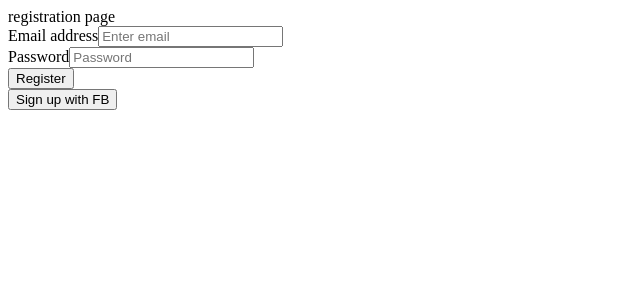
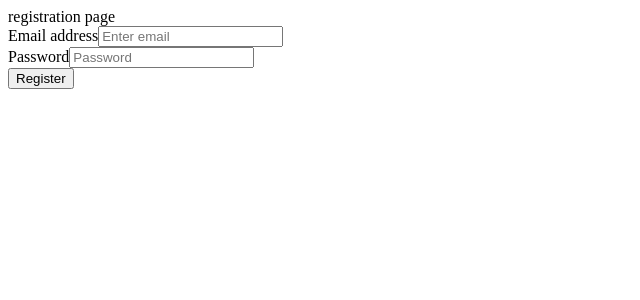
Before and after one commit to JULIERAJ/KIDS-FIRST-v2, a React (Create React App) app in the folder frontend/: page /register in a window 1280 px wide. Shown: the top 300 px of the page, without its empty margins (0-640 px from the left). Built offline with nearby package versions, Linux system fonts and the light colour scheme; no server answers.

Commit message:
delete firebase file

```diff
--- a/frontend/src/config/firebase-config.js
+++ /dev/null
@@ -1,16 +0,0 @@
-import { initializeApp } from 'firebase/app';
-import { getAuth } from 'firebase/auth';
-
-
-
-const firebaseConfig = {
-  apiKey: process.env.REACT_APP_FIREBASE_API_KEY,
-  authDomain: process.env.REACT_APP_FIREBASE_AUTH_DOMAIN,
-  projectId: process.env.REACT_APP_FIREBASE_PROJECT_ID,
-  storageBucket: process.env.REACT_APP_FIREBASE_STORAGE_BUCKET,
-  messagingSenderId: process.env.REACT_APP_FIREBASE_MESSAGING_SENDER_ID,
-  appId: process.env.REACT_APP_FIREBASE_APP_ID
-};
-
-const app = initializeApp(firebaseConfig);
-export const authentication = getAuth(app);
--- a/frontend/src/pages/Register.jsx
+++ b/frontend/src/pages/Register.jsx
@@ -2,12 +2,6 @@ import { useState } from 'react';
 
 import Button from 'react-bootstrap/Button';
 import Form from 'react-bootstrap/Form';
-
-//firebase
-import { authentication } from '../config/firebase-config';
-import { signInWithPopup, FacebookAuthProvider } from 'firebase/auth';
-
-
 
 import { register } from '../api';
 
@@ -18,34 +12,6 @@ export default function Register() {
 
   console.log('email is ', email);
   console.log('password is ', password);
-
-//for facebook sign in
-const signInWithFacebook = () => {
-  const provider = new FacebookAuthProvider();
-
-  signInWithPopup(authentication,provider)
-  .then((result)=>{
-    console.log('I am registered using Facebook')
-    console.log(result.user)
-    const credential = FacebookAuthProvider.credentialFromResult(result);
-    const accessToken = credential.accessToken;
-    console.log(accessToken)
-    console.log(result.user.displayName)
-    console.log(result.user.email)
-    //we need to save this user in our database and redirect to family
-
-  })
-  .catch((error)=>{
-    console.log(error)
-    // Handle Errors here.
-  const errorCode = error.code;
-  const errorMessage = error.message;
-  // The email of the user's account used.
-  const email = error.customData.email;
-  // The AuthCredential type that was used.
-  const credential = FacebookAuthProvider.credentialFromError(error);
-  })
-};
 
   function handleRegister(e) {
     e.preventDefault();
@@ -97,7 +63,6 @@ const signInWithFacebook = () => {
           Register
         </Button>
       </Form>
-      <button onClick={signInWithFacebook}> Sign up with FB </button>
     </div>
   );
 }
```
